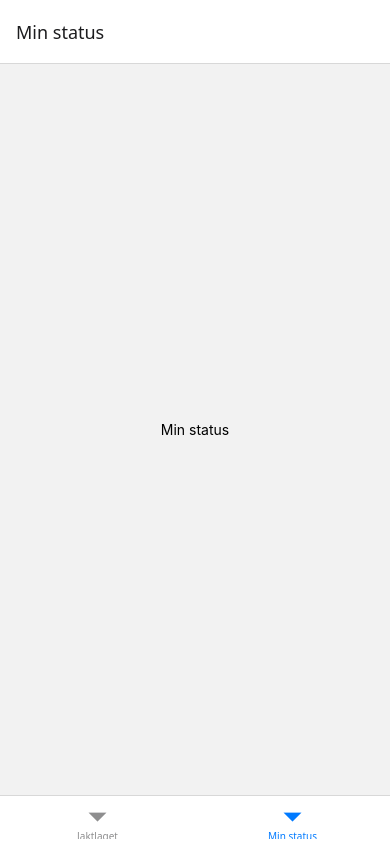
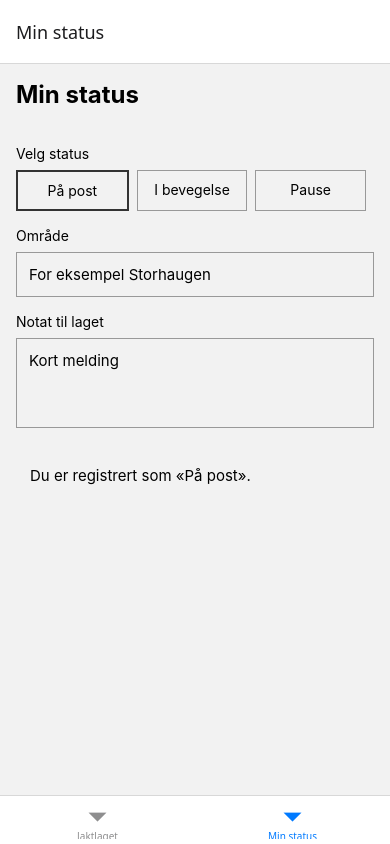
Before and after one commit to Hajron/jaktkompis, a React Native app: screen /MinStatus in a window 390 px wide. Built offline with nearby package versions, Linux system fonts and the light colour scheme.

Commit message:
Legg til Min status med statusvalg, tekstfelter og live oppsummering

```diff
--- a/screens/MinStatusScreen.js
+++ b/screens/MinStatusScreen.js
@@ -1,9 +1,53 @@
-import { View, Text, StyleSheet } from 'react-native';
+import { useState } from 'react';
+import { View, Text, TextInput, Pressable, StyleSheet } from 'react-native';
+
+const statuser = ['På post', 'I bevegelse', 'Pause'];
 
 export default function MinStatusScreen() {
+  const [status, setStatus] = useState('På post');
+  const [omrade, setOmrade] = useState('');
+  const [notat, setNotat] = useState('');
+
   return (
     <View style={styles.container}>
-      <Text>Min status</Text>
+      <Text style={styles.tittel}>Min status</Text>
+
+      <Text style={styles.etikett}>Velg status</Text>
+      <View style={styles.knapperad}>
+        {statuser.map((s) => (
+          <Pressable
+            key={s}
+            style={[styles.valg, status === s && styles.valgAktiv]}
+            onPress={() => setStatus(s)}
+          >
+            <Text style={styles.valgTekst}>{s}</Text>
+          </Pressable>
+        ))}
+      </View>
+
+      <Text style={styles.etikett}>Område</Text>
+      <TextInput
+        style={styles.felt}
+        value={omrade}
+        onChangeText={setOmrade}
+        placeholder="For eksempel Storhaugen"
+      />
+
+      <Text style={styles.etikett}>Notat til laget</Text>
+      <TextInput
+        style={[styles.felt, styles.feltStort]}
+        value={notat}
+        onChangeText={setNotat}
+        placeholder="Kort melding"
+        multiline
+      />
+
+      <View style={styles.oppsummering}>
+        <Text style={styles.oppsummeringTekst}>
+          Du er registrert som «{status}»
+          {omrade ? ` ved ${omrade}` : ''}.
+        </Text>
+      </View>
     </View>
   );
 }
@@ -11,7 +55,53 @@ export default function MinStatusScreen() {
 const styles = StyleSheet.create({
   container: {
     flex: 1,
-    justifyContent: 'center',
+    padding: 16,
+  },
+  tittel: {
+    fontSize: 24,
+    fontWeight: '700',
+    marginBottom: 20,
+  },
+  etikett: {
+    fontSize: 14,
+    marginBottom: 8,
+    marginTop: 16,
+  },
+  knapperad: {
+    flexDirection: 'row',
+    justifyContent: 'space-between',
+  },
+  valg: {
+    flex: 1,
+    paddingVertical: 10,
+    marginRight: 8,
     alignItems: 'center',
+    borderWidth: 1,
+    borderColor: '#999',
+  },
+  valgAktiv: {
+    borderColor: '#333',
+    borderWidth: 2,
+  },
+  valgTekst: {
+    fontSize: 14,
+  },
+  felt: {
+    borderWidth: 1,
+    borderColor: '#999',
+    padding: 12,
+    fontSize: 15,
+  },
+  feltStort: {
+    height: 90,
+    textAlignVertical: 'top',
+  },
+  oppsummering: {
+    marginTop: 24,
+    padding: 14,
+    backgroundColor: '#f2f2f2',
+  },
+  oppsummeringTekst: {
+    fontSize: 15,
   },
 });
```
